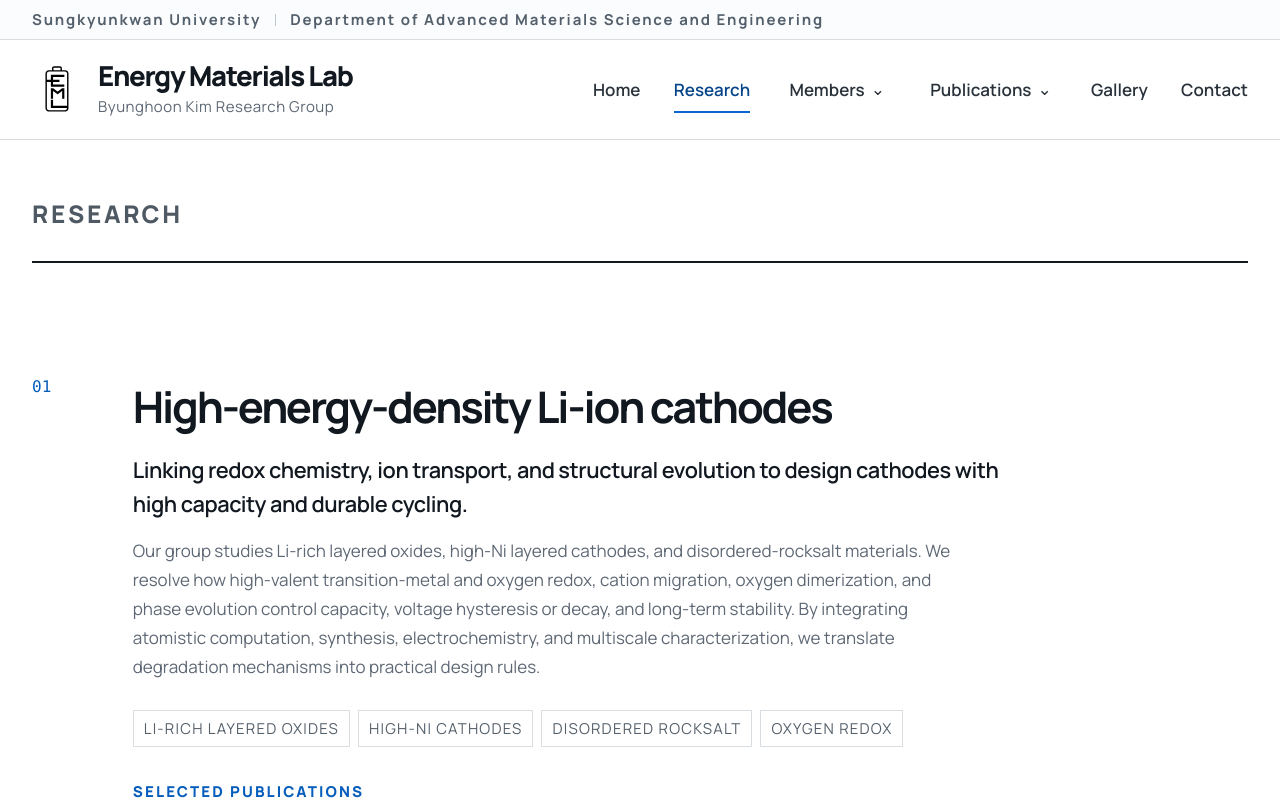
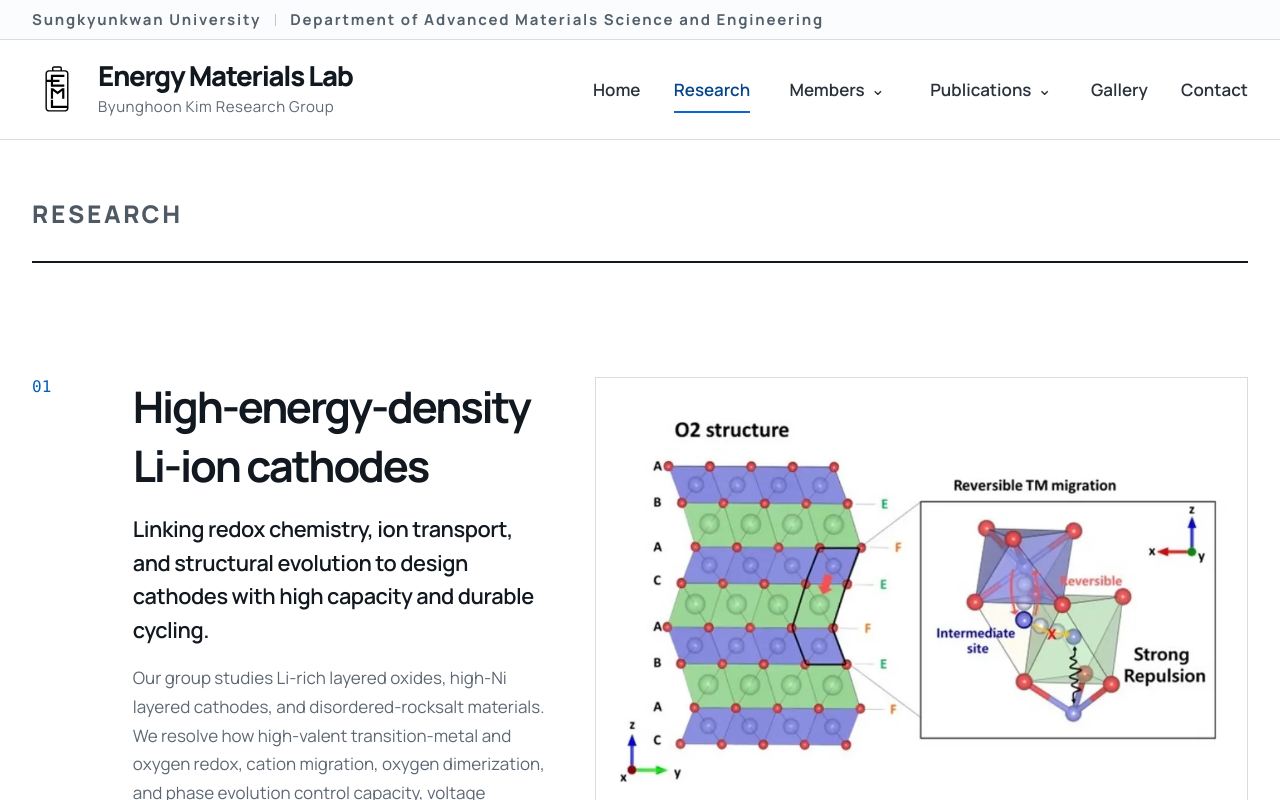
Before and after one commit to Energy-Materials-Laboratory/energy-materials-laboratory.github.io, a Next.js app: page /research in a window 1280 px wide. Shown: the top 800 px of the page. Built offline with nearby package versions, Linux system fonts and the light colour scheme.

Commit message:
Fix Research figure layout and captions (#8)
Restore the Research two-column layout, stack the High-energy cathode panels vertically, and remove figure captions while preserving the original Solid-state asset.

```diff
--- a/app/globals.css
+++ b/app/globals.css
@@ -1197,9 +1197,8 @@ summary:focus-visible {
 
 .research-detail {
   display: grid;
-  grid-template-columns: 56px minmax(0, 1fr);
-  column-gap: clamp(30px, 3.5vw, 48px);
-  row-gap: 38px;
+  grid-template-columns: 56px minmax(360px, .78fr) minmax(520px, 1.22fr);
+  gap: clamp(30px, 3.5vw, 56px);
   align-items: start;
   padding-block: 76px;
   border-bottom: 1px solid var(--rule);
@@ -1219,12 +1218,8 @@ summary:focus-visible {
   letter-spacing: -0.05em;
 }
 
-.research-detail-copy {
-  grid-column: 2;
-}
-
 .research-detail-lead {
-  max-width: 880px;
+  max-width: 680px;
   margin: 0 0 16px;
   color: var(--ink);
   font-size: clamp(20px, 1.7vw, 24px);
@@ -1234,7 +1229,7 @@ summary:focus-visible {
 }
 
 .research-detail-description {
-  max-width: 840px;
+  max-width: 650px;
   margin: 0;
   color: var(--muted);
   font-size: var(--size-small);
@@ -1258,7 +1253,7 @@ summary:focus-visible {
 }
 
 .research-selected {
-  max-width: 880px;
+  max-width: 680px;
   margin-top: 34px;
 }
 
@@ -1318,8 +1313,6 @@ summary:focus-visible {
 }
 
 .research-detail-visual {
-  grid-column: 1 / -1;
-  width: 100%;
   min-height: 280px;
   display: flex;
   align-items: center;
@@ -1331,7 +1324,7 @@ summary:focus-visible {
 
 .research-detail-visual.has-figure {
   min-height: 0;
-  padding: 14px;
+  padding: 16px 16px 14px;
   background: #fff;
 }
 
@@ -1344,6 +1337,10 @@ summary:focus-visible {
   width: 100%;
   height: auto;
   display: block;
+}
+
+.research-detail-figure figcaption {
+  display: none !important;
 }
 
 .research-detail-visual .research-visual {
@@ -2408,7 +2405,7 @@ summary:focus-visible {
   .footer-grid { grid-template-columns: 1fr 1fr; }
 
   .research-detail { grid-template-columns: 58px 1fr; }
-  .research-detail-visual { grid-column: 1 / -1; width: 100%; }
+  .research-detail-visual { grid-column: 2; width: 100%; }
   .profile-hero { grid-template-columns: 1fr; }
   .profile-portrait { min-height: 520px; }
   .cv-section { grid-template-columns: 1fr; }
--- a/app/research/page.tsx
+++ b/app/research/page.tsx
@@ -47,15 +47,15 @@ export default function ResearchPage() {
             </div>
             <div className={`research-detail-visual${area.visual ? " has-figure" : ""}`}>
               {area.visual ? (
-                <figure className="research-detail-figure">
+                <div className="research-detail-figure">
                   <Image
                     alt={area.visual.alt}
                     height={area.visual.height}
-                    sizes="(max-width: 620px) calc(100vw - 52px), (max-width: 920px) calc(100vw - 72px), calc(100vw - 96px)"
+                    sizes="(max-width: 620px) calc(100vw - 56px), (max-width: 920px) calc(100vw - 84px), 54vw"
                     src={assetPath(area.visual.image)}
                     width={area.visual.width}
                   />
-                </figure>
+                </div>
               ) : (
                 <ResearchVisual index={area.index} />
               )}
--- a/content/research.json
+++ b/content/research.json
@@ -16,9 +16,9 @@
         "Oxygen redox"
       ],
       "visual": {
-        "image": "/images/research/high-energy-cathodes.jpg",
-        "width": 1122,
-        "height": 451,
+        "image": "/images/research/high-energy-cathodes-stacked.webp",
+        "width": 1000,
+        "height": 1771,
         "alt": "O2-type layered structure, reversible transition-metal migration mechanism, and microscopy images after the first charge and discharge"
       },
       "selectedPublications": [
```
Also changed, not shown: public/images/research/high-energy-cathodes-stacked.webp (added).
